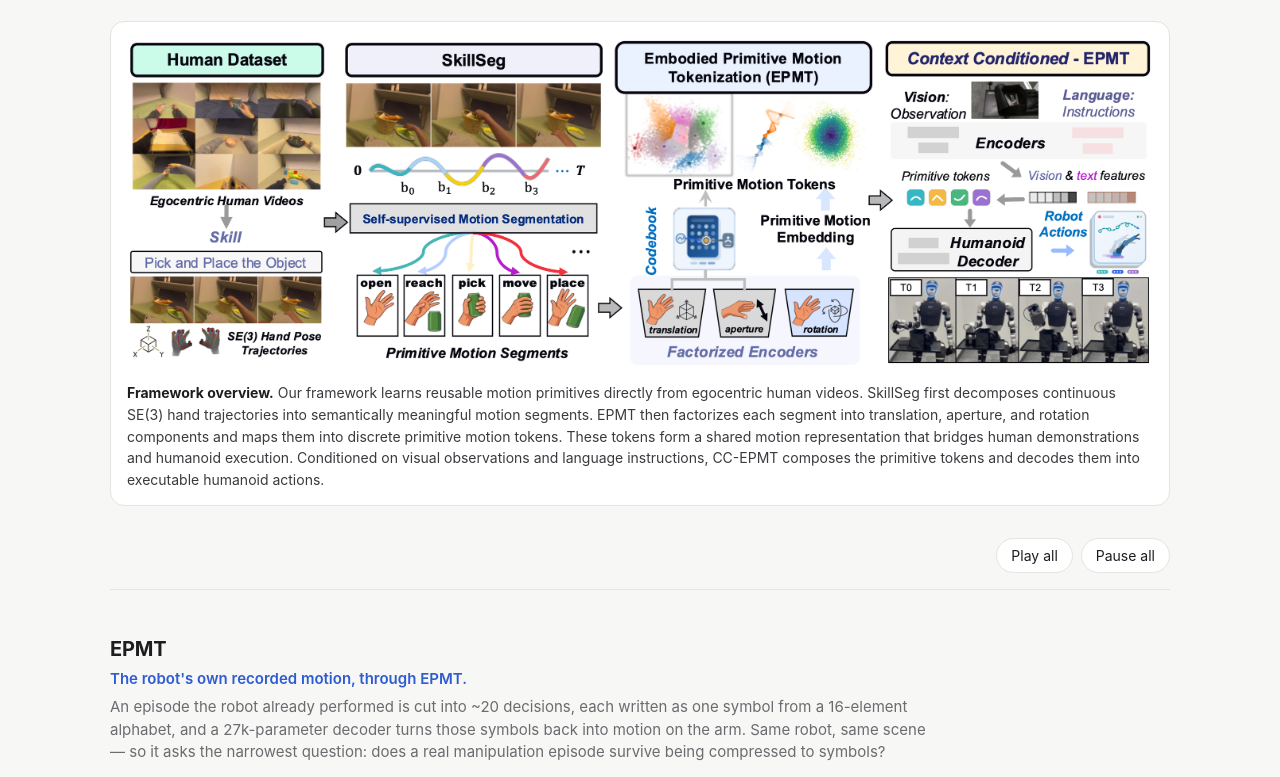
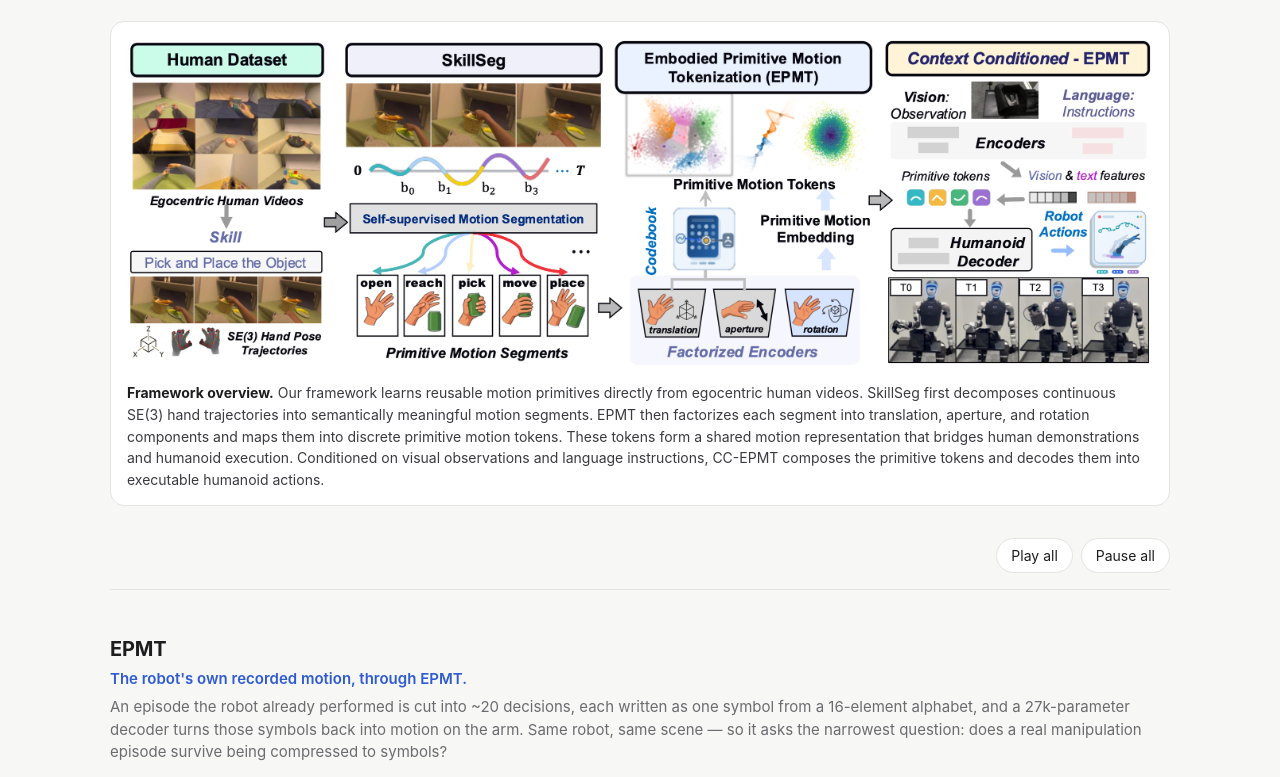
Before and after one commit to iclr2027website/paper_demo_website, a plain HTML site: page index.html in a window 1280 px wide. Shown: the part 114-891 px from the top of the page. Drawn offline with Linux system fonts and the light colour scheme.

```diff
--- a/index.html
+++ b/index.html
@@ -50,7 +50,7 @@
 
   .section-title { margin: 44px 0 0; font-size: 20px; letter-spacing: -0.01em; }
   .section-lead { margin: 4px 0 0; font-weight: 600; color: var(--accent); }
-  .section-desc { margin: 6px 0 0; max-width: 820px; color: var(--muted); }
+  .section-desc { margin: 6px 0 0; color: var(--muted); }
   .grid { display: grid; gap: 20px; margin-top: 16px;
           grid-template-columns: repeat(auto-fill, minmax(min(100%, 500px), 1fr)); }
   .card {
@@ -89,7 +89,7 @@
   </header>
 
   <figure class="pipeline">
-    <img src="images/pipeline.png" alt="Pipeline: human dataset, SkillSeg motion segmentation, embodied primitive motion tokenization (EPMT), and context-conditioned EPMT decoding to humanoid robot actions" width="2600" height="847">
+    <img data-src="images/pipeline.png" alt="Pipeline: human dataset, SkillSeg motion segmentation, embodied primitive motion tokenization (EPMT), and context-conditioned EPMT decoding to humanoid robot actions" width="2600" height="847">
     <figcaption><b>Framework overview.</b> Our framework learns reusable motion primitives directly from egocentric human videos. SkillSeg first decomposes continuous SE(3) hand trajectories into semantically meaningful motion segments. EPMT then factorizes each segment into translation, aperture, and rotation components and maps them into discrete primitive motion tokens. These tokens form a shared motion representation that bridges human demonstrations and humanoid execution. Conditioned on visual observations and language instructions, CC-EPMT composes the primitive tokens and decodes them into executable humanoid actions.</figcaption>
   </figure>
 
@@ -150,6 +150,12 @@
       "Full_close_phone_booth",
     ]},
   ];
+
+  // Cache-buster: GitHub Pages stamps every file with the deploy time, so media
+  // URLs change on each push and browsers never show stale videos.
+  const VERSION = Date.parse(document.lastModified) || Date.now();
+  const bust = url => `${url}?v=${VERSION}`;
+  document.querySelectorAll("img[data-src]").forEach(img => { img.src = bust(img.dataset.src); });
 
   const main = document.getElementById("main");
   const cards = [];
@@ -243,7 +249,7 @@
   }
 
   function load(s) {
-    s.vids.forEach(v => { if (!v.src) { v.src = v.dataset.src; } });
+    s.vids.forEach(v => { if (!v.src) { v.src = bust(v.dataset.src); } });
   }
   function play(s) {
     load(s);
```
